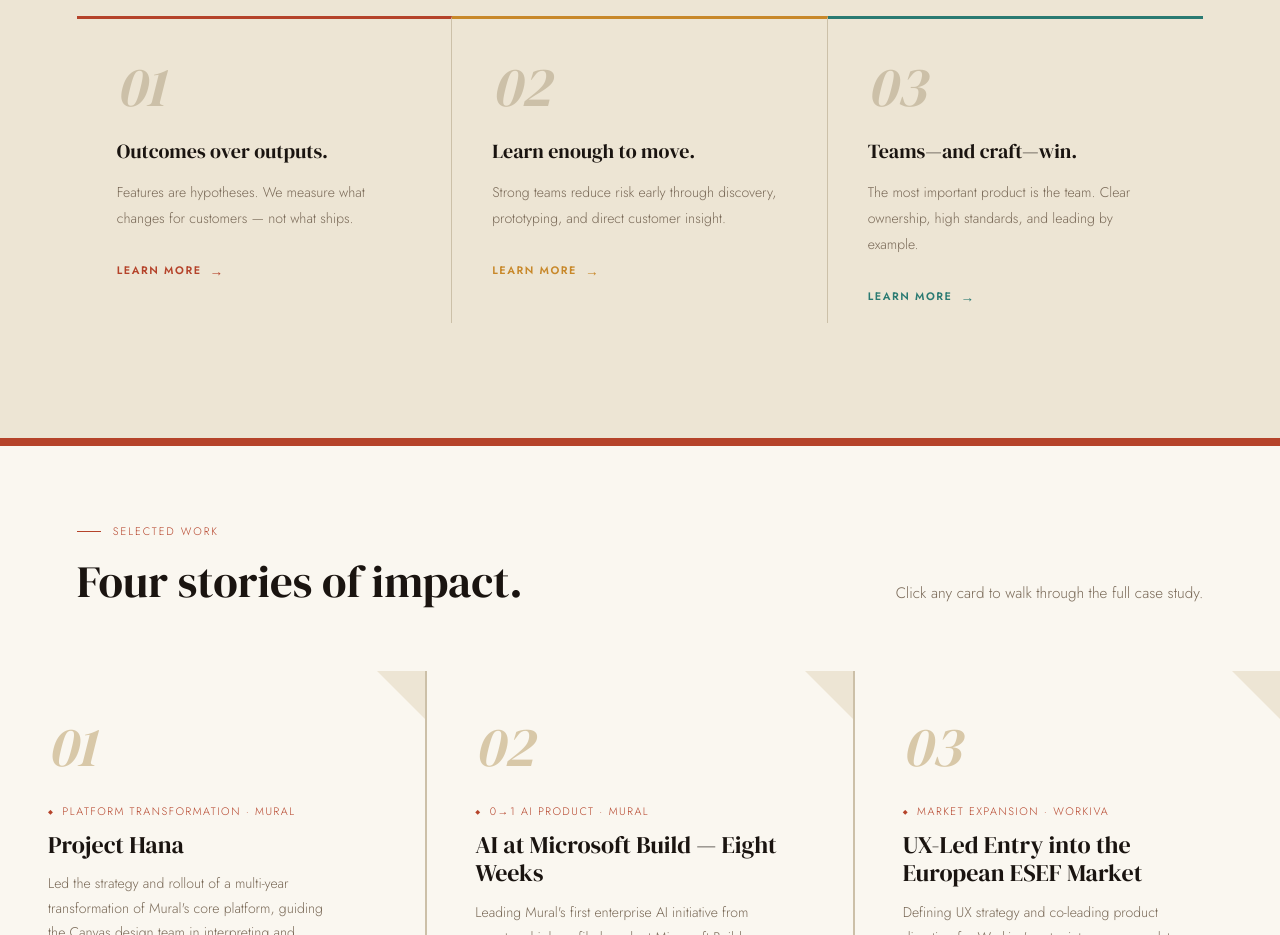
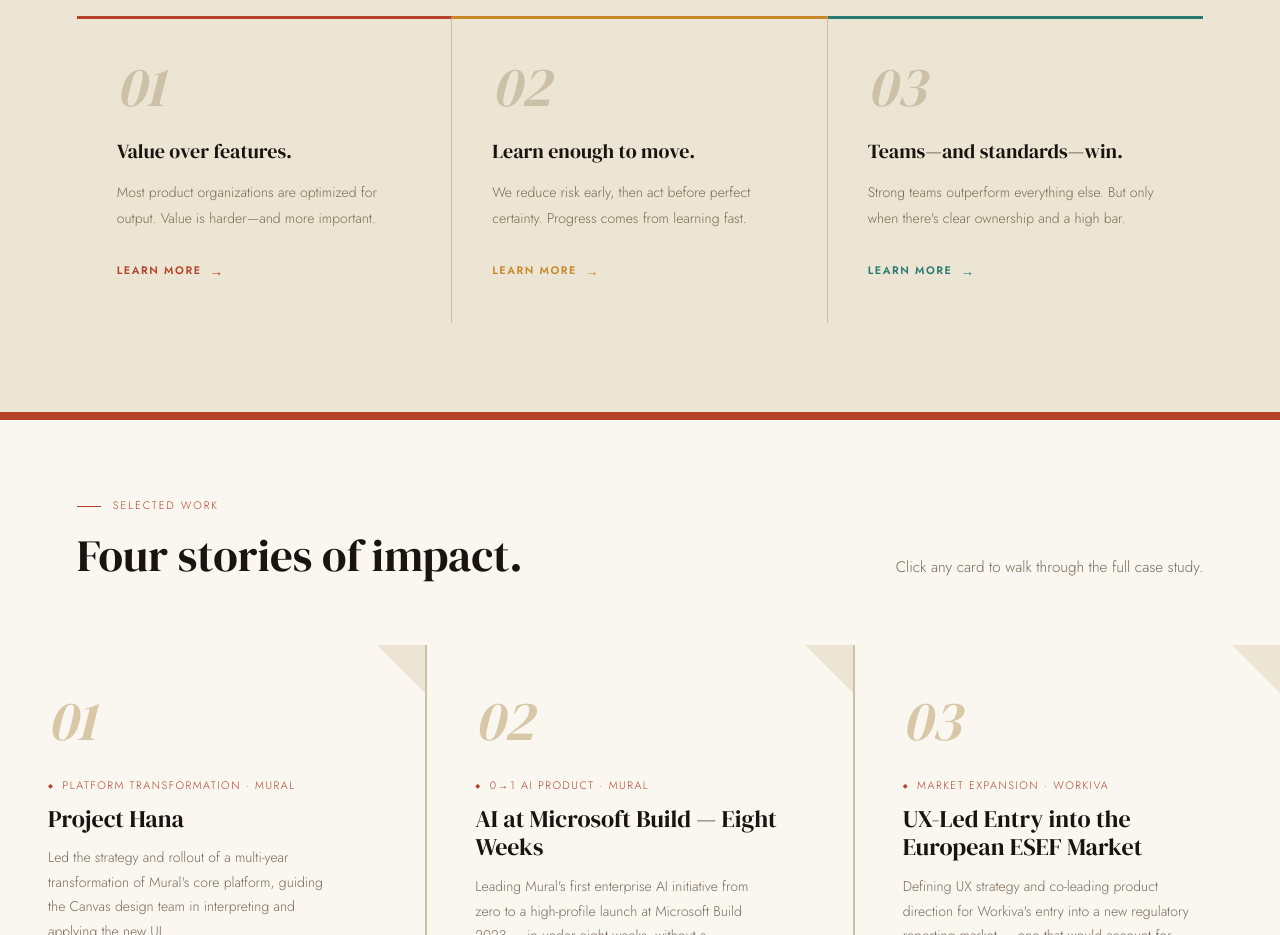
Before and after one commit to EdwardCupps/ejc-portfolio, a Next.js app: page / in a window 1280 px wide. Shown: the part 1160-2095 px from the top of the page. Built offline with nearby package versions, Linux system fonts and the light colour scheme.

Commit message:
Update all principle copy with new content
Co-Authored-By: Oz <oz-agent@warp.dev>

```diff
--- a/data/principles.ts
+++ b/data/principles.ts
@@ -14,110 +14,118 @@ export interface Principle {
 export const PRINCIPLES: Principle[] = [
   {
     num: '01',
-    title: 'Outcomes over outputs.',
-    tagline: 'Features are hypotheses. We measure what changes for customers — not what ships.',
+    title: 'Value over features.',
+    tagline: 'Most product organizations are optimized for output. Value is harder—and more important.',
     accentColor: 'var(--terra)',
     slides: [
       {
         label: 'The Principle',
         body: `<div class="slide-eyebrow">The Principle</div>
-        <h2>What you ship is a bet. The outcome is the score.</h2>
-        <p>Most product organizations are optimized for output — features shipped, velocity maintained, roadmap ticked. Output is visible, measurable, and easy to report. Outcomes are harder.</p>
-        <p>I've seen high-output teams ship constantly and move nothing that matters. The discipline I try to instill: start with the outcome you're trying to change, define the signal you'll use to know if you changed it, and only then ask what you'll build.</p>
-        <p class="slide-callout">A roadmap should be a set of bets, each with a clear hypothesis and a way to know if you won.</p>`,
-      },
-      {
-        label: 'In Practice',
-        body: `<div class="slide-eyebrow">In Practice</div>
-        <h2>What this looks like on a real team.</h2>
-        <p>[ Add: specific examples of how you've applied outcome-driven thinking — a roadmap framing exercise, a feature decision where you killed work because the outcome signal wasn't moving, or a planning ritual you introduced. ]</p>
+        <h2>Value over features.</h2>
+        <p>Most product organizations are optimized for output—features shipped, velocity maintained, roadmaps checked. Output is visible and easy to report. Value is harder.</p>
         <ul>
-          <li>Starting roadmap conversations with "What do we want customers to do differently?" — not "What should we build?"</li>
-          <li>Naming the metric before scoping the feature</li>
-          <li>Running mid-quarter reviews against outcomes, not velocity</li>
-          <li>Celebrating learning from a killed feature as much as a shipped one</li>
-        </ul>
-        <p class="slide-callout">The hardest part is not the framework. It's the cultural shift from output pride to outcome accountability.</p>`,
+          <li>Frame problems before solutions</li>
+          <li>Define success signals upfront</li>
+          <li>Treat roadmaps as bets</li>
+          <li>Prioritize learning over certainty</li>
+          <li>Cut work that isn&rsquo;t driving value</li>
+        </ul>`,
       },
       {
         label: 'A Story',
         body: `<div class="slide-eyebrow">A Story</div>
-        <h2>[ Replace with a specific story from your work. ]</h2>
-        <p>[ Describe a moment where outcome-over-output thinking changed a decision — or where the lack of it caused a problem you later fixed. ]</p>
-        <p>[ What was the feature? What was the original framing? What changed when you reframed it as an outcome? What happened? ]</p>`,
+        <h2>Fewer features. More impact.</h2>
+        <p>In multiple environments, I&rsquo;ve seen teams operating at high velocity but struggling to demonstrate impact. Roadmaps were full, delivery was consistent, but outcomes were unclear.</p>
+        <p>The shift wasn&rsquo;t adding more process—it was changing how work was framed. We moved from feature-driven planning to outcome-driven bets:</p>
+        <ul>
+          <li>Each initiative started with a defined problem and hypothesis</li>
+          <li>Success was tied to a measurable change in behavior or performance</li>
+          <li>Teams validated ideas early through interviews and prototypes before committing to build</li>
+        </ul>
+        <p>This led to fewer features being shipped—but more of them mattered. Conversations shifted from &ldquo;what are we building?&rdquo; to &ldquo;what are we trying to change?&rdquo; Engineers engaged earlier. Research became a shared responsibility, not a phase.</p>`,
+      },
+      {
+        label: 'Closing',
+        body: `<div class="slide-eyebrow">Closing</div>
+        <p class="slide-callout">If you can&rsquo;t define the change you&rsquo;re trying to create, you&rsquo;re not ready to build.</p>`,
       },
     ],
   },
   {
     num: '02',
     title: 'Learn enough to move.',
-    tagline: 'Strong teams reduce risk early through discovery, prototyping, and direct customer insight.',
+    tagline: 'We reduce risk early, then act before perfect certainty. Progress comes from learning fast.',
     accentColor: 'var(--ochre)',
     slides: [
       {
         label: 'The Principle',
         body: `<div class="slide-eyebrow">The Principle</div>
-        <h2>Perfect information is a trap. ~70–80% confidence is the signal to move.</h2>
-        <p>Teams that wait for certainty before acting don't ship — or they ship slowly enough that the opportunity has passed. Teams that move without any learning ship the wrong thing. The discipline is knowing when you've learned enough.</p>
-        <p>I use the 70–80% confidence threshold not as a formula but as a forcing function: have we reduced the biggest risks? Have we talked to customers? Have we prototyped the key assumption? If yes, move. If not, what's blocking the learning?</p>
-        <p class="slide-callout">Discovery is not a phase. It's a continuous practice running parallel to delivery.</p>`,
-      },
-      {
-        label: 'In Practice',
-        body: `<div class="slide-eyebrow">In Practice</div>
-        <h2>How I structure discovery on a team.</h2>
-        <p>[ Add: how you've operationalized dual-track discovery — the cadences, the artifacts, the rituals you put in place to make learning continuous rather than front-loaded. ]</p>
+        <h2>Learn enough to move.</h2>
+        <p>We reduce risk early, then act before perfect certainty. Progress comes from learning fast—not waiting to be right.</p>
         <ul>
-          <li>Weekly or bi-weekly discovery syncs separate from delivery standups</li>
-          <li>Prototype-first policy before spec-writing on novel features</li>
-          <li>Direct access to customers for PMs and designers — not filtered through research</li>
-          <li>Using confidence scoring to decide when to move from discovery to delivery</li>
-          <li>Post-launch learning reviews to close the loop</li>
-        </ul>
-        <p class="slide-callout">The best discovery doesn't feel like a phase — it feels like how the team works.</p>`,
+          <li>Aim for 70&ndash;80% confidence</li>
+          <li>Prototype before committing</li>
+          <li>Use direct customer insight</li>
+          <li>Timebox decisions</li>
+          <li>Separate reversible from irreversible decisions</li>
+        </ul>`,
       },
       {
         label: 'A Story',
         body: `<div class="slide-eyebrow">A Story</div>
-        <h2>[ Replace with a specific story from your work. ]</h2>
-        <p>[ Describe a moment where early learning changed the direction — or where a team moved too early (or waited too long) and what you changed as a result. ]</p>`,
+        <h2>Move at 70&ndash;80% confidence.</h2>
+        <p>In multiple teams, I&rsquo;ve seen work slow down not because of lack of effort—but because of the pursuit of certainty. Teams would continue researching, refining, and debating long after enough signal existed to move forward.</p>
+        <p>The shift was introducing a shared threshold: we move at 70&ndash;80% confidence. That changed behavior immediately:</p>
+        <ul>
+          <li>Teams relied more on prototypes and direct user feedback instead of internal discussion</li>
+          <li>Decisions were made earlier, with the understanding that iteration was part of the process</li>
+          <li>Work that might have taken weeks to &ldquo;finalize&rdquo; moved forward in days</li>
+        </ul>
+        <p>This didn&rsquo;t lower quality—it improved it. By getting work in front of users sooner, teams learned faster and corrected earlier.</p>`,
+      },
+      {
+        label: 'Closing',
+        body: `<div class="slide-eyebrow">Closing</div>
+        <p class="slide-callout">You don&rsquo;t need perfect information to move forward—you need enough to learn faster than the problem changes.</p>`,
       },
     ],
   },
   {
     num: '03',
-    title: 'Teams—and craft—win.',
-    tagline: 'The most important product is the team. Clear ownership, high standards, and leading by example.',
+    title: 'Teams\u2014and standards\u2014win.',
+    tagline: 'Strong teams outperform everything else. But only when there\'s clear ownership and a high bar.',
     accentColor: 'var(--teal)',
     slides: [
       {
         label: 'The Principle',
         body: `<div class="slide-eyebrow">The Principle</div>
-        <h2>A high-craft team compounds. A low-craft team erodes.</h2>
-        <p>I've led teams where the primary output was the team itself: designers who grew into leads, practices that outlasted my tenure, and a culture that attracted strong people because it was known for high standards.</p>
-        <p>Craft matters here in a specific way — not perfectionism, which kills velocity. Craft is the discipline to care about the details that customers feel even when they can't name them. It's the difference between a UI that works and a UI that earns trust.</p>
-        <p class="slide-callout">I stay close to the work, raise the bar, and lead by example — not just by direction.</p>`,
+        <h2>Teams&mdash;and standards&mdash;win.</h2>
+        <p>Strong teams outperform everything else. But only when there&rsquo;s clear ownership, shared responsibility, and a high standard for the work.</p>
+        <ul>
+          <li>Build shared ownership across disciplines</li>
+          <li>Bring engineers into the problem early</li>
+          <li>Stay close to the work</li>
+          <li>Set and reinforce a high bar</li>
+          <li>Use constraints to drive better decisions</li>
+        </ul>`,
       },
       {
-        label: 'Building the Team',
-        body: `<div class="slide-eyebrow">Building the Team</div>
-        <h2>How I hire, develop, and structure design organizations.</h2>
-        <p>[ Add: your specific approach to hiring, onboarding, developing designers, giving feedback, and building the practices that make a team strong over time. ]</p>
+        label: 'A Story',
+        body: `<div class="slide-eyebrow">A Story</div>
+        <h2>Build for shared ownership.</h2>
+        <p>In several environments, I&rsquo;ve seen teams structured for delivery but not for ownership. Design hands off to engineering, product manages the roadmap, and accountability gets fragmented. Things ship, but the experience lacks coherence.</p>
+        <p>The shift is building true shared ownership:</p>
         <ul>
-          <li>Hiring for growth trajectory and intellectual curiosity, not just portfolio polish</li>
-          <li>Pairing designers with senior partners early in their tenure</li>
-          <li>Using critique as a teaching mechanism, not a review gate</li>
-          <li>Growing IC designers into leads through intentional stretch assignments</li>
-          <li>Building design practices that scale beyond any individual</li>
+          <li>Bringing engineering into early problem framing—not just implementation</li>
+          <li>Expecting designers to think in systems, not just screens</li>
+          <li>Creating space for real collaboration instead of sequential handoffs</li>
         </ul>
-        <p class="slide-callout">The best thing I can do for a product org is leave it stronger than I found it.</p>`,
+        <p>I stay close enough to the work to maintain standards—not to micromanage, but to ensure the bar is clear and consistently reinforced. When this works, decisions happen faster, solutions are more cohesive, and teams take pride in the outcome.</p>`,
       },
       {
-        label: 'Raising the Bar',
-        body: `<div class="slide-eyebrow">Raising the Bar</div>
-        <h2>[ Replace with a specific story about craft and standards. ]</h2>
-        <p>[ Describe a moment where you raised the bar on a team — a critique that changed the culture, a hire that elevated the group, a standard you introduced that stuck. ]</p>
-        <p>[ Or: a moment where you had to defend craft under pressure — timeline compression, stakeholder pushback, resource constraints — and how you navigated it. ]</p>`,
+        label: 'Closing',
+        body: `<div class="slide-eyebrow">Closing</div>
+        <p class="slide-callout">The product reflects the team that built it&mdash;structure, ownership, and standards show up in the work.</p>`,
       },
     ],
   },
```
